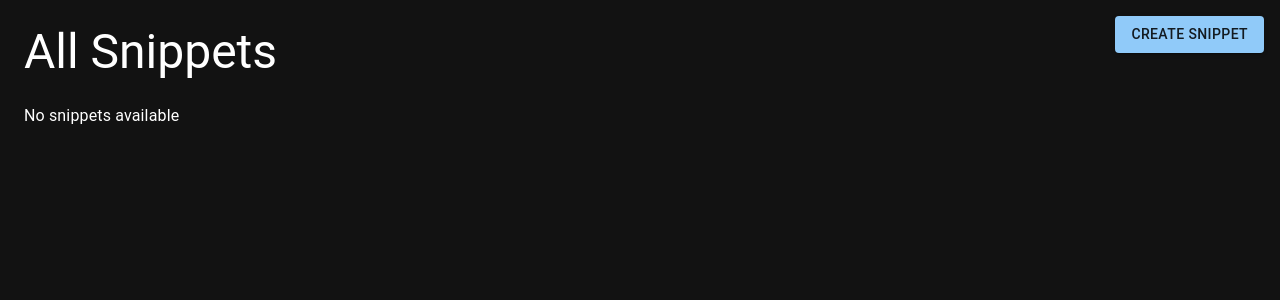
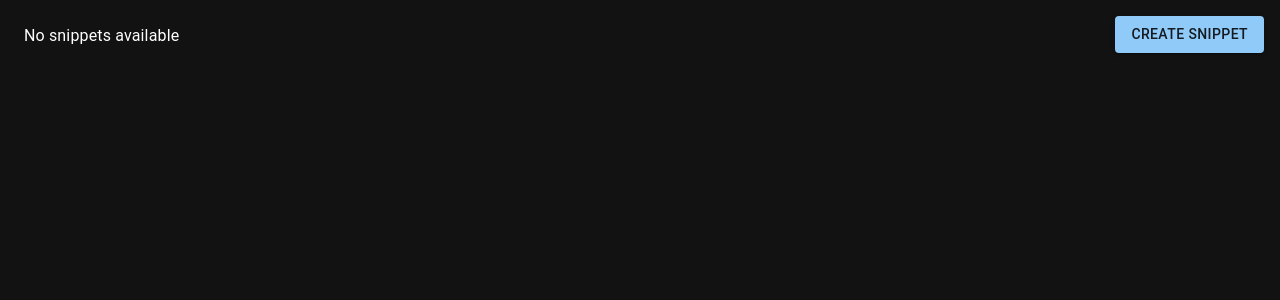
Before and after one commit to ashishyoo/Quick-Snippets, a Next.js app: page /snippets in a window 1280 px wide. Shown: the top 300 px of the page. Built offline with nearby package versions, Linux system fonts and the light colour scheme.

Commit message:
refactor: change the layouts

```diff
--- a/src/app/snippets/page.tsx
+++ b/src/app/snippets/page.tsx
@@ -1,12 +1,8 @@
-import { Typography } from "@mui/material";
 import Snippets from "@/components/Snippets";
 
 const page = () => {
   return (
     <div className="p-6">
-      <Typography variant="h3" className="pb-6">
-        All Snippets
-      </Typography>
       <Snippets />
     </div>
   );
```
